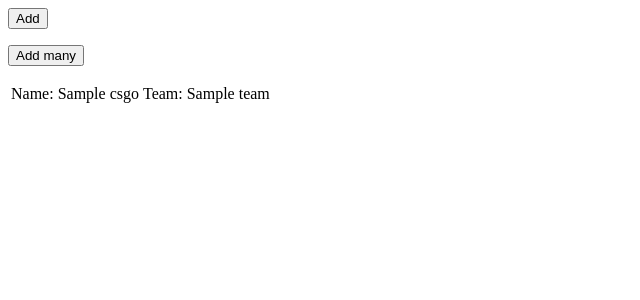
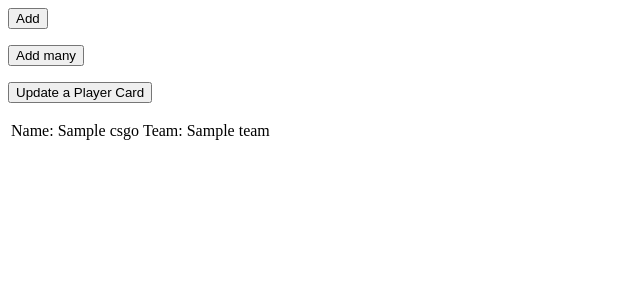
Before and after one commit to johanity/CSGO_Project, a Flask app: page / in a window 1280 px wide. Shown: the top 300 px of the page, without its empty margins (0-640 px from the left). Run offline with Flask 2, Linux system fonts and the light colour scheme; a database or web service that is not in the repository returns one stand-in record (values such as "Sample title"); some libraries are stand-ins or nearby versions.

Commit message:
added update()

```diff
--- a/app.py
+++ b/app.py
@@ -28,11 +28,60 @@ def add_many():
     many = []
     numAdditions = int(input('How many player/team submissions would you like to make?: '))
     for submission in range(numAdditions):
-        name = input("Intput name: ")
+        name = input("Input name: ")
         team = input("Input team: ")
         many.append({'name': name, 'team': team})
     db.csgo.insert_many(submission for submission in many)
     return redirect(url_for("home"))
+
+@app.route("/update")
+def update():
+
+    #verify if change operation is accurate
+    verification = ('Are you sure you want to change a player card? (Yes/No)')
+
+    if verification == 'No':
+        return redirect(url_for("home"))
+        return flask.jsonify(message ='Card Change Cancelled')
+
+
+    #if operation is accurate
+    if verification == 'Yes':
+
+        name = input("Enter player Name: ")
+
+
+        print('''
+
+        Please make a selection:
+
+        (p) - Change a player name.
+        (t) - Change a team name.
+        (b) - Change both player and team name.
+
+        ''')
+
+        #Selection Input
+        whatChange = input()
+
+        if whatChange == 'p':
+            new_name = input('Enter updated player name: ')
+            db.csgo.update_one( filter = { "name" : name}, replacement = { "name" : new_name}, upsert = True )
+
+        if whatChange == 't':
+            new_team= input('Enter updated team name: ')
+            db.csgo.update_one( filter = { "name" : name}, replacement = { "team" : new_team}, upsert = True )
+
+        if whatChange == 'b':
+            new_name = input('Enter updated player name: ')
+            new_team= input('Enter updated team name: ')
+            db.csgo.update_one( filter = { "name" : name}, replacement = { "name" : new_name}, upsert = True )
+            db.csgo.update_one( filter = { "name" : name}, replacement = { "team" : new_team}, upsert = True )
+
+    return (redirect(url_for("home")),flask.jsonify(message ='Player Card Successfully Updated.'))
+
+#@app.route("/update_many")
+#def update_many():
 
 
 
--- a/templates/index.html
+++ b/templates/index.html
@@ -4,6 +4,10 @@
 
 <form>
     <button = "btn btn-default" formaction ="{{url_for('add_many')}}">Add many</button>
+</form>
+
+<form>
+    <button = "btn btn-default" formaction ="{{url_for('update_one')}}">Update a Player Card</button>
 </form>
 
 <table><center>
```
